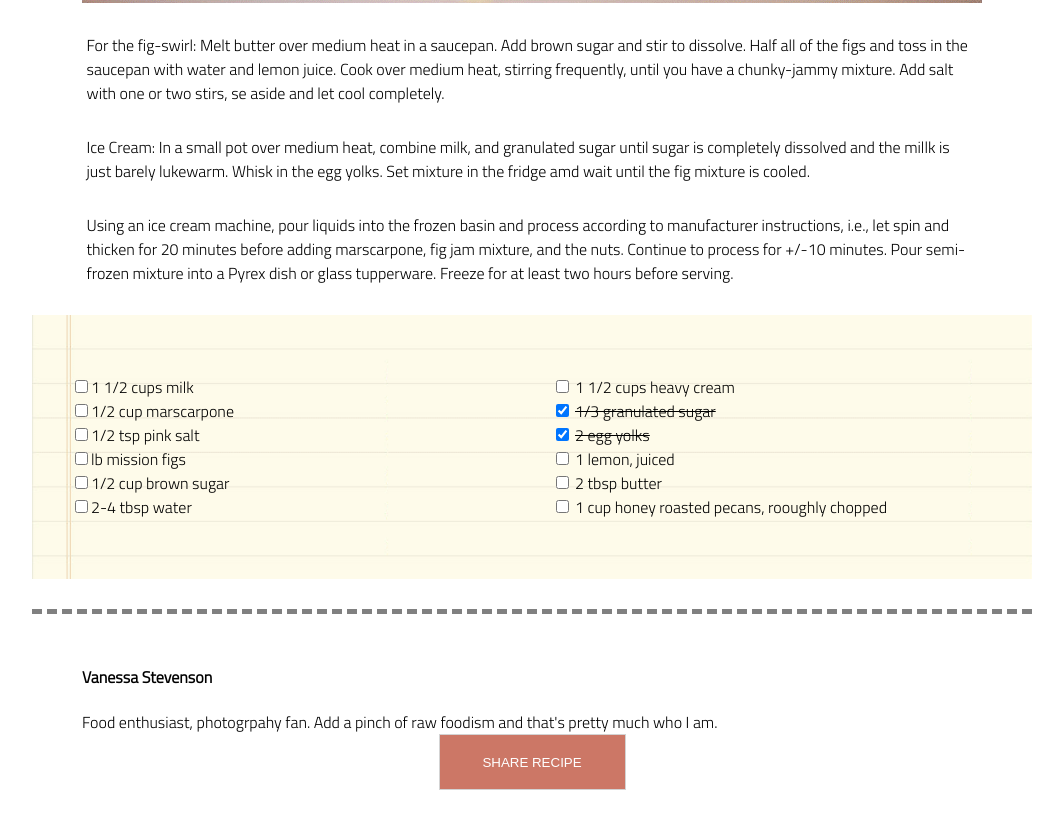
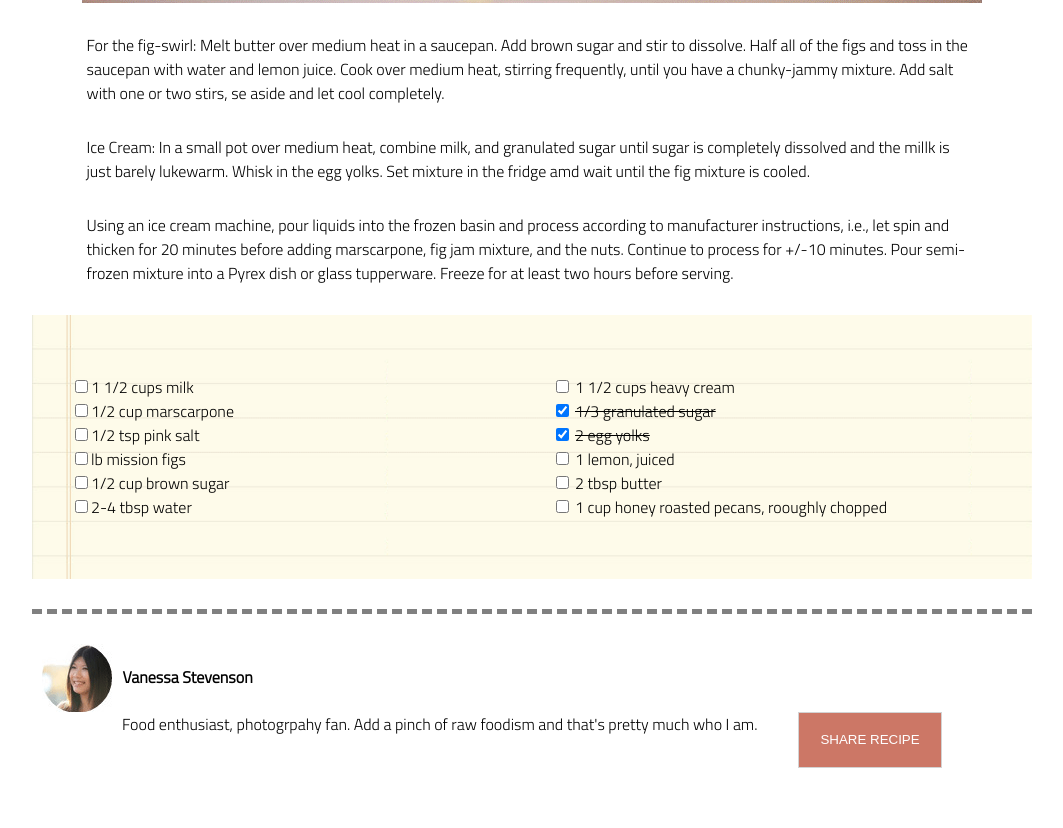
Before and after one commit to HonduranCoder/ChocolateCake, a plain HTML site: page index.html in a window 1280 px wide. Shown: the part 882-1710 px from the top of the page, without its empty margins (108-1171 px from the left). Drawn offline with Linux system fonts and the light colour scheme.

Commit message:
got the picture and button positions sorta correctly (thank you Soraya)

```diff
--- a/index.html
+++ b/index.html
@@ -76,9 +76,14 @@
             </section>
             </div>
             <section class = "bottom">
+                <div class="Vone">
+                <img class="pic" src="assets\van-pic.png"/>
                 <h4 class = "vanessa">Vanessa Stevenson</h4>
+                </div>
+                <div class="Vtwo">
                 <span class = "food"> Food enthusiast, photogrpahy fan. Add a pinch of raw foodism and that's pretty much who I am.</span>
                 <button id = "button" class = "button">SHARE RECIPE</button>
+                </div>
             </section>
             <footer>
                 <span> Delicious &copy; 2013 All Rights Reserved </span>
--- a/styles/style.css
+++ b/styles/style.css
@@ -71,9 +71,22 @@ hr {
 }
 
 .bottom {
+	display: flex;
+	justify-content: flex-start;
+	align-items: left;
 	border-top: 5px dashed grey;
+
 }
+.Vone{
+	display:flex;
+	flex-direction: row;
+}
+.pic{
 
+	margin-right:10px;
+
+
+}
 .vanessa {
 	width: 900px;
 	display: grid;
@@ -81,7 +94,11 @@ hr {
 	align-items: left;
 	position: static;
 }
-
+.Vtwo{
+	display:flex;
+	flex-direction: row;
+	width:82%;
+}
 .food {
 	width: 900px;
 	display: grid;
```
